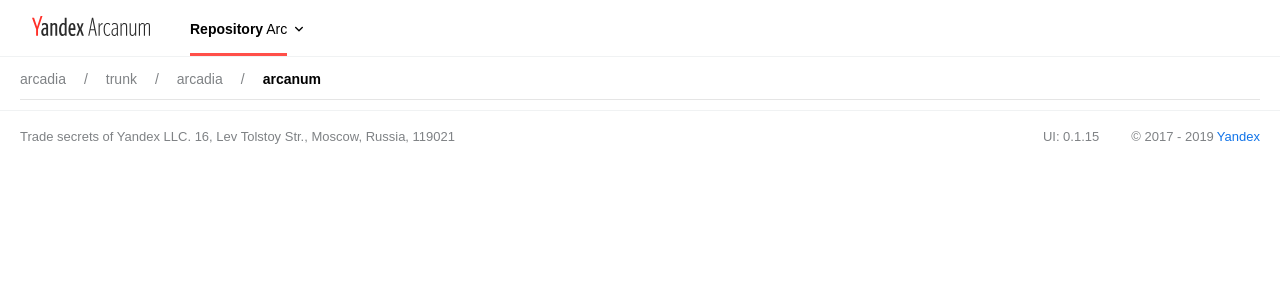
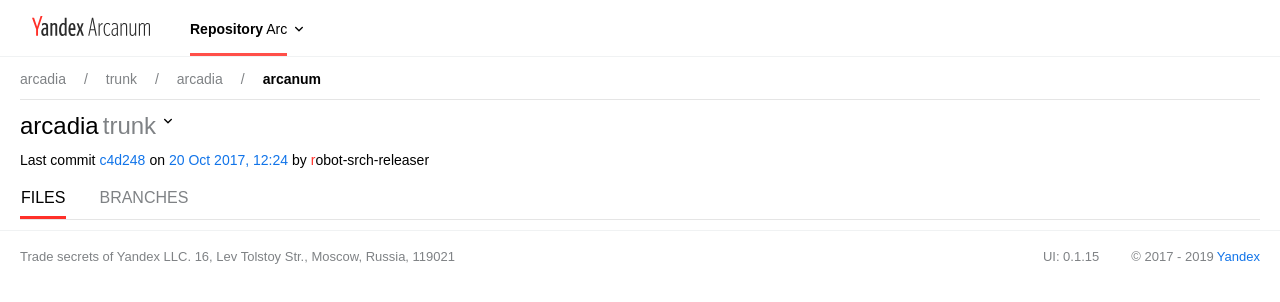
Before and after one commit to kaban270790/yndx-shri-nodejs, a website built with webpack: page public/1.1.html in a window 1280 px wide. Built offline with nearby package versions, Linux system fonts and the light colour scheme.

Commit message:
Сверстал блок шапки контента и блок с вкладками

```diff
--- a/public/1.1.html
+++ b/public/1.1.html
@@ -12,8 +12,8 @@
         <div class="header__repository-selector selector">
             <div class="selector__content selector__content_border-b">
                 <div class="selector__text">
-                    <div class="text text_margin-r_3 text_size_14 text_l-height_18 text_width-bold">Repository</div>
-                    <div class="text text_size_14 text_l-height_18">Arc</div>
+                    <span class="text text_margin-r_3 text_size_14 text_l-height_18 text_width-bold">Repository</span>
+                    <span class="text text_size_14 text_l-height_18">Arc</span>
                 </div>
             </div>
             <div class="selector__arrow"></div>
@@ -43,6 +43,35 @@
                 arcanum
             </div>
         </div>
+        <div class="branch">
+            <div class="branch__header">
+                <div class="branch__repository-name text text_color_black text_size_24 text_l-height_28">arcadia</div>
+                <div class="branch__branch-name selector">
+                    <div class="selector__content">
+                        <div class="text text_l-height_28 text_size_24 text_color_gray">trunk</div>
+                    </div>
+                    <div class="selector__arrow"></div>
+                </div>
+            </div>
+            <div class="branch__last-commit">
+                <span class="text text_color_black text_size_14 text_l-height_20">Last commit</span>
+                <span class="text text_color_link text_size_14 text_l-height_20"> c4d248</span>
+                <span class="text text_color_black text_size_14 text_l-height_20"> on</span>
+                <span class="text text_color_link text_size_14 text_l-height_20"> 20 Oct 2017, 12:24</span>
+                <span class="text text_color_black text_size_14 text_l-height_20"> by </span>
+                <span class="text text_color_black text_size_14 text_l-height_20">
+                    <span class="text__first-symbol">r</span>obot-srch-releaser
+                </span>
+            </div>
+        </div>
+        <div class="tab-list bread-crumb_border-b">
+            <div class="tab tab__active">
+                <span class="text text_size_16 text_color_black text_l-height_20 text_transform_uppercase">Files</span>
+            </div>
+            <div class="tab tab__clickable">
+                <span class="text text_size_16 text_color_gray text_l-height_20 text_transform_uppercase">Branches</span>
+            </div>
+        </div>
     </div>
     <div class="footer">
         <div class="footer__trade-secret text text_color_gray text_size_13">
--- a/src/scss/bem/blocks.scss
+++ b/src/scss/bem/blocks.scss
@@ -6,3 +6,6 @@
 @import "footer/footer";
 @import "article/article";
 @import "bread-crumb/bread-crumb";
+@import "branch/branch";
+@import "tab-list/tab-list";
+@import "tab/tab";
--- /dev/null
+++ b/src/scss/bem/branch/branch.scss
@@ -0,0 +1,16 @@
+.branch {
+  margin-bottom: 18px;
+
+  &__repository-name {
+    margin-right: 4px;
+  }
+
+  &__header {
+    display: flex;
+    margin-bottom: 10px;
+  }
+
+  &__last-commit {
+
+  }
+}
--- a/src/scss/bem/bread-crumb/bread-crumb.scss
+++ b/src/scss/bem/bread-crumb/bread-crumb.scss
@@ -1,7 +1,7 @@
 .bread-crumb {
   display: flex;
   padding-bottom: 10px;
-
+  margin-bottom: 12px;
   &_border-b {
     border-bottom: 1px solid #e5e5e5;
   }
--- /dev/null
+++ b/src/scss/bem/tab-list/tab-list.scss
@@ -0,0 +1,7 @@
+.tab-list {
+  display: flex;
+
+  &_border-b {
+    border-bottom: 1px solid #e5e5e5;
+  }
+}
--- /dev/null
+++ b/src/scss/bem/tab/tab.scss
@@ -0,0 +1,18 @@
+.tab {
+  flex-shrink: 0;
+  margin-left: 32px;
+  height: 28px;
+  padding: 0 1px;
+
+  &:first-child {
+    margin-left: 0;
+  }
+
+  &__active {
+    border-bottom: 3px solid #FF3029;
+  }
+
+  &__clickable {
+    cursor: pointer;
+  }
+}
--- a/src/scss/bem/text/text.scss
+++ b/src/scss/bem/text/text.scss
@@ -1,14 +1,26 @@
 .text {
   color: black;
   font-family: sans-serif;
+
+  &__first-symbol {
+    color: #FF3029;
+  }
 
   &_size {
     &_14 {
       font-size: 14px;
     }
 
+    &_16 {
+      font-size: 16px;
+    }
+
     &_13 {
       font-size: 13px;
+    }
+
+    &_24 {
+      font-size: 24px;
     }
   }
 
@@ -16,8 +28,13 @@
     &_18 {
       line-height: 18px;
     }
+
     &_20 {
       line-height: 20px;
+    }
+
+    &_28 {
+      line-height: 28px;
     }
   }
 
@@ -46,4 +63,8 @@
   &_underline_non {
     text-decoration: none;
   }
+
+  &_transform_uppercase {
+    text-transform: uppercase;
+  }
 }
```
Also changed, not shown: public/build/main.css.
